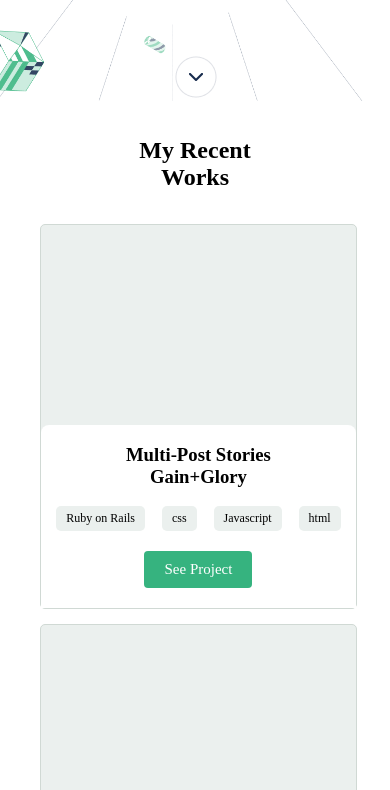
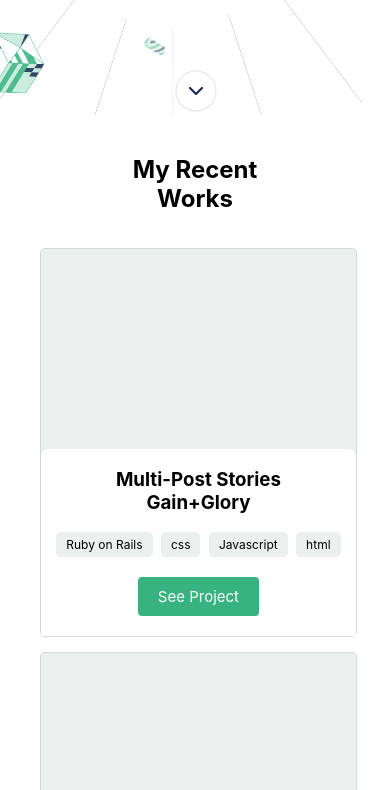
Before and after one commit to LDouglasOT/portifoliopage, a website: page index.html in a window 390 px wide. Shown: the part 571-1361 px from the top of the page. Drawn offline with Linux system fonts and the light colour scheme; a web font is replaced by a local one.

Commit message:
Fix css lintig errors

```diff
--- a/style.css
+++ b/style.css
@@ -7,7 +7,7 @@
 
   body {
     margin: 0;
-    font-family: Inter sans-serif;
+    font-family: Inter, sans-serif;
   }
 
   header {
```
